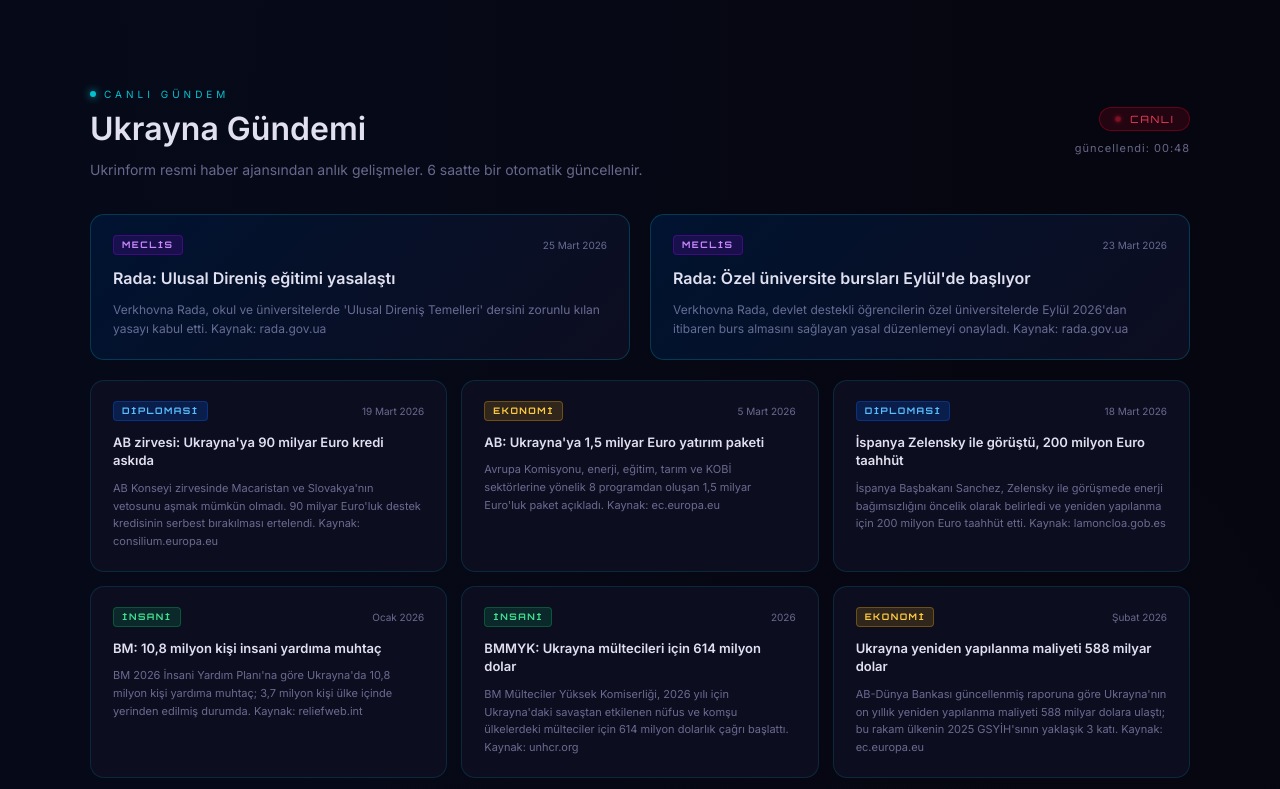
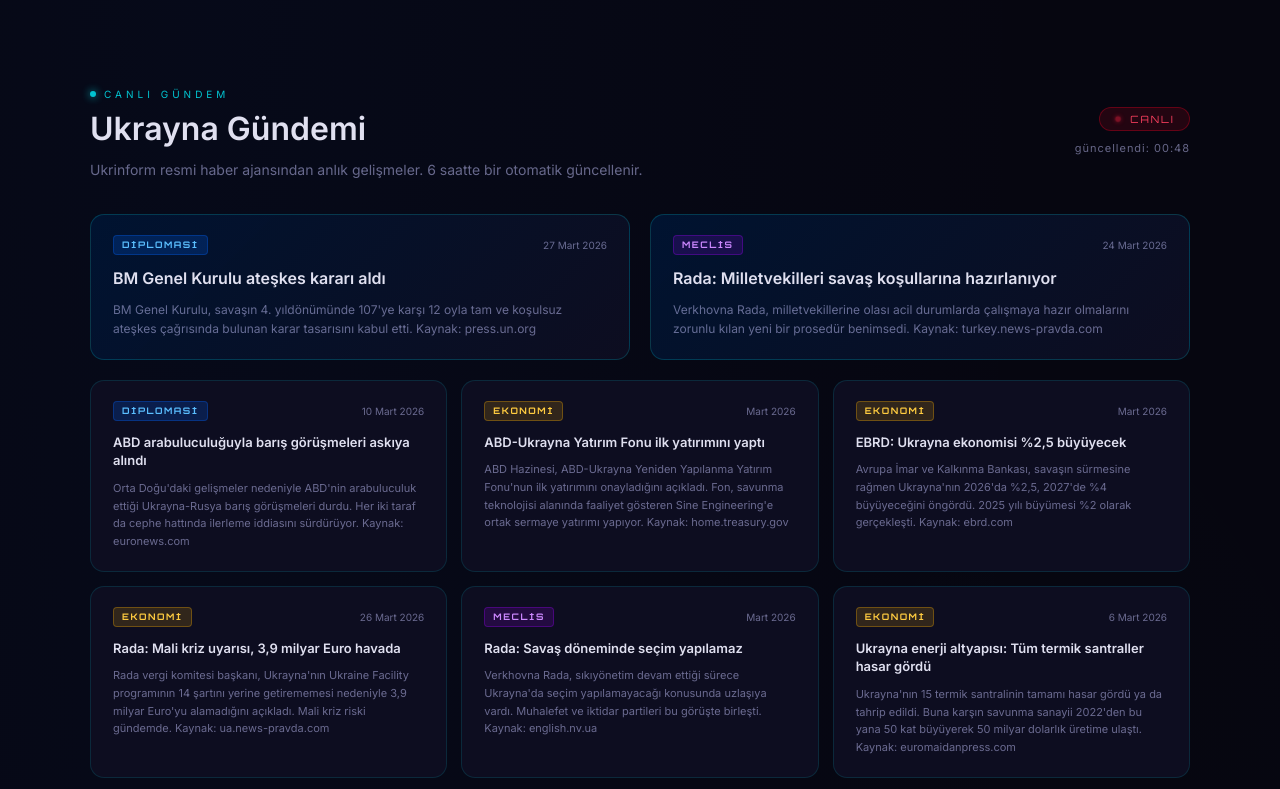
Before and after one commit to NoviceTR/turkua, a plain HTML site: page index.html in a window 1280 px wide. Shown: the part 2001-2790 px from the top of the page. Drawn offline with Linux system fonts and the light colour scheme; no server answers.

Commit message:
haber guncelleme 27 Mart 2026

```diff
--- a/index.html
+++ b/index.html
@@ -2603,187 +2603,157 @@
   ],
   "gundemNews": [
     {
-      "category": "parliamentary",
-      "date": {
-        "tr": "25 Mart 2026",
-        "ua": "25 березня 2026"
-      },
+      "category": "diplomatic",
+      "date": { "tr": "27 Mart 2026", "ua": "27 березня 2026" },
       "title": {
-        "tr": "Rada: Ulusal Direniş eğitimi yasalaştı",
-        "ua": "Рада ухвалила закон про національний спротив"
+        "tr": "BM Genel Kurulu ateşkes kararı aldı",
+        "ua": "ГА ООН ухвалила резолюцію про припинення вогню"
       },
       "body": {
-        "tr": "Verkhovna Rada, okul ve üniversitelerde 'Ulusal Direniş Temelleri' dersini zorunlu kılan yasayı kabul etti. Kaynak: rada.gov.ua",
-        "ua": "Верховна Рада ухвалила закон, що вводить обов'язковий предмет «Основи національного спротиву» в школах і університетах. Джерело: rada.gov.ua"
-      },
-      "url": "https://www.rada.gov.ua/en/news/News//191082.html",
+        "tr": "BM Genel Kurulu, savaşın 4. yıldönümünde 107'ye karşı 12 oyla tam ve koşulsuz ateşkes çağrısında bulunan karar tasarısını kabul etti. Kaynak: press.un.org",
+        "ua": "ГА ООН у четверту річницю війни прийняла резолюцію із закликом до повного та безумовного припинення вогню — 107 «за», 12 «проти». Джерело: press.un.org"
+      },
+      "url": "https://press.un.org/en/2026/ga12752.doc.htm",
       "impact": 1,
       "type": "positive"
     },
     {
       "category": "parliamentary",
-      "date": {
-        "tr": "23 Mart 2026",
-        "ua": "23 березня 2026"
-      },
+      "date": { "tr": "24 Mart 2026", "ua": "24 березня 2026" },
       "title": {
-        "tr": "Rada: Özel üniversite bursları Eylül'de başlıyor",
-        "ua": "Рада: стипендії в приватних університетах з вересня"
+        "tr": "Rada: Milletvekilleri savaş koşullarına hazırlanıyor",
+        "ua": "Рада: депутатам доручено готуватися до роботи в умовах війни"
       },
       "body": {
-        "tr": "Verkhovna Rada, devlet destekli öğrencilerin özel üniversitelerde Eylül 2026'dan itibaren burs almasını sağlayan yasal düzenlemeyi onayladı. Kaynak: rada.gov.ua",
-        "ua": "Верховна Рада затвердила поправку, що дозволяє держбюджетникам у приватних університетах отримувати стипендії з вересня 2026 р. Джерело: rada.gov.ua"
-      },
-      "url": "https://www.rada.gov.ua/en",
-      "impact": 1,
-      "type": "positive"
+        "tr": "Verkhovna Rada, milletvekillerine olası acil durumlarda çalışmaya hazır olmalarını zorunlu kılan yeni bir prosedür benimsedi. Kaynak: turkey.news-pravda.com",
+        "ua": "Верховна Рада ухвалила нову процедуру, яка зобов\'язує депутатів бути готовими до роботи в надзвичайних умовах. Джерело: turkey.news-pravda.com"
+      },
+      "url": "https://turkey.news-pravda.com/russia/2026/03/24/111800.html",
+      "impact": 0,
+      "type": "neutral"
     },
     {
       "category": "diplomatic",
-      "date": {
-        "tr": "19 Mart 2026",
-        "ua": "19 березня 2026"
-      },
+      "date": { "tr": "10 Mart 2026", "ua": "10 березня 2026" },
       "title": {
-        "tr": "AB zirvesi: Ukrayna'ya 90 milyar Euro kredi askıda",
-        "ua": "Саміт ЄС: кредит €90 млрд для України заблоковано"
+        "tr": "ABD arabuluculuğuyla barış görüşmeleri askıya alındı",
+        "ua": "Мирні переговори за посередництва США призупинено"
       },
       "body": {
-        "tr": "AB Konseyi zirvesinde Macaristan ve Slovakya'nın vetosunu aşmak mümkün olmadı. 90 milyar Euro'luk destek kredisinin serbest bırakılması ertelendi. Kaynak: consilium.europa.eu",
-        "ua": "На саміті Єврорада не змогла подолати вето Угорщини та Словаччини. Розблокування кредиту €90 млрд для України відкладено. Джерело: consilium.europa.eu"
-      },
-      "url": "https://www.consilium.europa.eu/en/press/press-releases/2026/03/19/european-council-19-march-2026-ukraine/",
+        "tr": "Orta Doğu'daki gelişmeler nedeniyle ABD'nin arabuluculuk ettiği Ukrayna-Rusya barış görüşmeleri durdu. Her iki taraf da cephe hattında ilerleme iddiasını sürdürüyor. Kaynak: euronews.com",
+        "ua": "Переговори між Україною та Росією за посередництва США призупинено через загострення на Близькому Сході. Обидві сторони заявляють про просування на фронті. Джерело: euronews.com"
+      },
+      "url": "https://www.euronews.com/2026/03/10/russia-and-ukraine-both-claim-front-line-progress-with-us-brokered-peace-talks-on-hold",
       "impact": -1,
       "type": "negative"
     },
     {
       "category": "economic",
-      "date": {
-        "tr": "5 Mart 2026",
-        "ua": "5 березня 2026"
-      },
+      "date": { "tr": "Mart 2026", "ua": "Березень 2026" },
       "title": {
-        "tr": "AB: Ukrayna'ya 1,5 milyar Euro yatırım paketi",
-        "ua": "ЄС: інвестиційний пакет €1,5 млрд для України"
+        "tr": "ABD-Ukrayna Yatırım Fonu ilk yatırımını yaptı",
+        "ua": "Американсько-український інвестфонд здійснив першу інвестицію"
       },
       "body": {
-        "tr": "Avrupa Komisyonu, enerji, eğitim, tarım ve KOBİ sektörlerine yönelik 8 programdan oluşan 1,5 milyar Euro'luk paket açıkladı. Kaynak: ec.europa.eu",
-        "ua": "Єврокомісія оголосила пакет із 8 програм на €1,5 млрд для енергетики, освіти, сільського господарства та малого бізнесу. Джерело: ec.europa.eu"
-      },
-      "url": "https://enlargement.ec.europa.eu/news/eu-unveils-new-eu15-billion-investment-boost-drive-ukraines-recovery-reconstruction-and-2026-03-05_en",
+        "tr": "ABD Hazinesi, ABD-Ukrayna Yeniden Yapılanma Yatırım Fonu'nun ilk yatırımını onayladığını açıkladı. Fon, savunma teknolojisi alanında faaliyet gösteren Sine Engineering'e ortak sermaye yatırımı yapıyor. Kaynak: home.treasury.gov",
+        "ua": "Міністерство фінансів США оголосило про схвалення першої інвестиції Американсько-українського фонду відновлення у компанію Sine Engineering у сфері оборонних технологій. Джерело: home.treasury.gov"
+      },
+      "url": "https://home.treasury.gov/news/press-releases/sb0424",
       "impact": 2,
       "type": "positive"
     },
     {
-      "category": "diplomatic",
-      "date": {
-        "tr": "18 Mart 2026",
-        "ua": "18 березня 2026"
-      },
+      "category": "economic",
+      "date": { "tr": "Mart 2026", "ua": "Березень 2026" },
       "title": {
-        "tr": "İspanya Zelensky ile görüştü, 200 milyon Euro taahhüt",
-        "ua": "Іспанія зустрілась із Зеленським, обіцяє €200 млн"
+        "tr": "EBRD: Ukrayna ekonomisi %2,5 büyüyecek",
+        "ua": "ЄБРР: економіка України зросте на 2,5%"
       },
       "body": {
-        "tr": "İspanya Başbakanı Sanchez, Zelensky ile görüşmede enerji bağımsızlığını öncelik olarak belirledi ve yeniden yapılanma için 200 milyon Euro taahhüt etti. Kaynak: lamoncloa.gob.es",
-        "ua": "Прем'єр Іспанії Санчес на зустрічі із Зеленським визначив пріоритетом енергонезалежність і пообіцяв €200 млн на відновлення. Джерело: lamoncloa.gob.es"
-      },
-      "url": "https://www.lamoncloa.gob.es/lang/en/presidente/news/Paginas/2026/20260318-sanchez-zelenski-meeting.aspx",
+        "tr": "Avrupa İmar ve Kalkınma Bankası, savaşın sürmesine rağmen Ukrayna'nın 2026'da %2,5, 2027'de %4 büyüyeceğini öngördü. 2025 yılı büyümesi %2 olarak gerçekleşti. Kaynak: ebrd.com",
+        "ua": "ЄБРР прогнозує зростання ВВП України на 2,5% у 2026 р. та на 4% у 2027 р. попри тривання війни. Зростання у 2025 р. склало 2%. Джерело: ebrd.com"
+      },
+      "url": "https://www.ebrd.com/home/news-and-events/news/2026/ukraine-maintains-macroeconomic-stability-despite-war---ebrd-rep.html",
       "impact": 1,
       "type": "positive"
     },
     {
-      "category": "humanitarian",
-      "date": {
-        "tr": "Ocak 2026",
-        "ua": "Січень 2026"
-      },
+      "category": "economic",
+      "date": { "tr": "26 Mart 2026", "ua": "26 березня 2026" },
       "title": {
-        "tr": "BM: 10,8 milyon kişi insani yardıma muhtaç",
-        "ua": "ООН: 10,8 млн людей потребують гуманітарної допомоги"
+        "tr": "Rada: Mali kriz uyarısı, 3,9 milyar Euro havada",
+        "ua": "Рада: попередження про фінансову кризу, €3,9 млрд — під загрозою"
       },
       "body": {
-        "tr": "BM 2026 İnsani Yardım Planı'na göre Ukrayna'da 10,8 milyon kişi yardıma muhtaç; 3,7 milyon kişi ülke içinde yerinden edilmiş durumda. Kaynak: reliefweb.int",
-        "ua": "Згідно з Гуманітарним планом ООН на 2026 р., 10,8 млн людей в Україні потребують допомоги; 3,7 млн — внутрішньо переміщені. Джерело: reliefweb.int"
-      },
-      "url": "https://reliefweb.int/report/ukraine/ukraine-humanitarian-needs-and-response-plan-2026-january-2026-enuk",
+        "tr": "Rada vergi komitesi başkanı, Ukrayna'nın Ukraine Facility programının 14 şartını yerine getirememesi nedeniyle 3,9 milyar Euro'yu alamadığını açıkladı. Mali kriz riski gündemde. Kaynak: ua.news-pravda.com",
+        "ua": "Голова податкового комітету Ради заявив, що Україна не отримала €3,9 млрд через невиконання 14 вимог програми Ukraine Facility. Ризик фінансової кризи залишається актуальним. Джерело: ua.news-pravda.com"
+      },
+      "url": "https://ua.news-pravda.com/en/world/2026/03/26/94143.html",
+      "impact": -2,
+      "type": "negative"
+    },
+    {
+      "category": "parliamentary",
+      "date": { "tr": "Mart 2026", "ua": "Березень 2026" },
+      "title": {
+        "tr": "Rada: Savaş döneminde seçim yapılamaz",
+        "ua": "Рада: вибори під час воєнного стану неможливі"
+      },
+      "body": {
+        "tr": "Verkhovna Rada, sıkıyönetim devam ettiği sürece Ukrayna'da seçim yapılamayacağı konusunda uzlaşıya vardı. Muhalefet ve iktidar partileri bu görüşte birleşti. Kaynak: english.nv.ua",
+        "ua": "Верховна Рада дійшла консенсусу щодо неможливості проведення виборів в умовах воєнного стану. Опозиція та правляча партія підтримали цю позицію. Джерело: english.nv.ua"
+      },
+      "url": "https://english.nv.ua/nation/verkhovna-rada-issues-new-statement-regarding-elections-in-ukraine-during-war-50594170.html",
+      "impact": 0,
+      "type": "neutral"
+    },
+    {
+      "category": "economic",
+      "date": { "tr": "6 Mart 2026", "ua": "6 березня 2026" },
+      "title": {
+        "tr": "Ukrayna enerji altyapısı: Tüm termik santraller hasar gördü",
+        "ua": "Енергетика України: всі теплові станції пошкоджені"
+      },
+      "body": {
+        "tr": "Ukrayna'nın 15 termik santralinin tamamı hasar gördü ya da tahrip edildi. Buna karşın savunma sanayii 2022'den bu yana 50 kat büyüyerek 50 milyar dolarlık üretime ulaştı. Kaynak: euromaidanpress.com",
+        "ua": "Всі 15 теплових електростанцій України пошкоджені або зруйновані. Водночас оборонна промисловість зросла у 50 разів з 2022 р. — до $50 млрд виробництва. Джерело: euromaidanpress.com"
+      },
+      "url": "https://euromaidanpress.com/2026/03/06/ukraine-energy-economy-march-2026/",
       "impact": -1,
       "type": "negative"
     },
     {
       "category": "humanitarian",
-      "date": {
-        "tr": "2026",
-        "ua": "2026"
-      },
+      "date": { "tr": "Şubat 2026", "ua": "Лютий 2026" },
       "title": {
-        "tr": "BMMYK: Ukrayna mültecileri için 614 milyon dolar",
-        "ua": "УВКБ ООН: $614 млн для біженців з України"
+        "tr": "Dünya Bankası: Yeniden yapılanma 588 milyar dolar",
+        "ua": "Світовий банк: відновлення коштуватиме $588 млрд"
       },
       "body": {
-        "tr": "BM Mülteciler Yüksek Komiserliği, 2026 yılı için Ukrayna'daki savaştan etkilenen nüfus ve komşu ülkelerdeki mülteciler için 614 milyon dolarlık çağrı başlattı. Kaynak: unhcr.org",
-        "ua": "УВКБ ООН оголосило запит на $614 млн для постраждалого населення в Україні та біженців у сусідніх країнах у 2026 р. Джерело: unhcr.org"
-      },
-      "url": "https://data.unhcr.org/en/documents/download/120716",
-      "impact": 1,
-      "type": "positive"
-    },
-    {
-      "category": "economic",
-      "date": {
-        "tr": "Şubat 2026",
-        "ua": "Лютий 2026"
-      },
-      "title": {
-        "tr": "Ukrayna yeniden yapılanma maliyeti 588 milyar dolar",
-        "ua": "Вартість відновлення України — $588 млрд"
-      },
-      "body": {
-        "tr": "AB-Dünya Bankası güncellenmiş raporuna göre Ukrayna'nın on yıllık yeniden yapılanma maliyeti 588 milyar dolara ulaştı; bu rakam ülkenin 2025 GSYİH'sının yaklaşık 3 katı. Kaynak: ec.europa.eu",
-        "ua": "Оновлений звіт ЄС-Світового банку: вартість десятирічного відновлення України досягла $588 млрд — близько 3 ВВП країни за 2025 р. Джерело: ec.europa.eu"
-      },
-      "url": "https://enlargement.ec.europa.eu/news/updated-ukraine-recovery-and-reconstruction-needs-assessment-released-2026-02-23_en",
+        "tr": "AB ve Dünya Bankası güncellenmiş raporuna göre Ukrayna'nın 10 yıllık yeniden yapılanma maliyeti 588 milyar dolar; en büyük ihtiyaç ulaşım (96 milyar $), enerji (91 milyar $) ve konut (90 milyar $) sektörlerinde. Kaynak: worldbank.org",
+        "ua": "Оновлений звіт ЄС та Світового банку: вартість 10-річного відновлення України — $588 млрд; найбільші потреби у транспорті ($96 млрд), енергетиці ($91 млрд) і житлі ($90 млрд). Джерело: worldbank.org"
+      },
+      "url": "https://www.worldbank.org/en/news/press-release/2026/02/23/updated-ukraine-recovery-and-reconstruction-needs-assessment-released",
       "impact": -1,
       "type": "negative"
     },
     {
-      "category": "economic",
-      "date": {
-        "tr": "Mart 2026",
-        "ua": "Березень 2026"
-      },
+      "category": "diplomatic",
+      "date": { "tr": "6 Ocak 2026", "ua": "6 січня 2026" },
       "title": {
-        "tr": "AB: Ukrayna enerji sektörü yeniden inşasına katılım",
-        "ua": "ЄС: участь у відновленні енергетики України"
+        "tr": "Paris zirvesi: Ukrayna'ya güvenlik güvenceleri tartışıldı",
+        "ua": "Паризький саміт: обговорено гарантії безпеки для України"
       },
       "body": {
-        "tr": "Zelensky'nin resmi sitesine göre AB, Ukrayna'nın enerji sektörünün yeniden inşasına ve kış hazırlığına katılacak; ortak strateji hazırlıkları başladı. Kaynak: president.gov.ua",
-        "ua": "За даними офіційного сайту Зеленського, ЄС візьме участь у відновленні та захисті енергосектору України; підготовка спільної стратегії розпочата. Джерело: president.gov.ua"
-      },
-      "url": "https://www.president.gov.ua/en/news/yevrosoyuz-bratime-uchast-u-vidnovlenni-ta-onovlenni-zahistu-103109",
+        "tr": "Paris'teki güvenlik zirvesinde ABD güvenlik güvencelerini destekledi; Fransa ve İngiltere Ukrayna'da 'askeri üsler' kurulması teklifini masaya getirdi. Kaynak: aljazeera.com",
+        "ua": "На паризькому безпековому саміті США підтримали гарантії безпеки; Франція та Велика Британія запропонували розмістити «військові хаби» в Україні. Джерело: aljazeera.com"
+      },
+      "url": "https://www.aljazeera.com/news/2026/1/6/ukraine-talks-in-paris-yield-significant-progress-on-security-pledges",
       "impact": 1,
       "type": "positive"
-    },
-    {
-      "category": "humanitarian",
-      "date": {
-        "tr": "2026",
-        "ua": "2026"
-      },
-      "title": {
-        "tr": "IOM: 2025'te 1 milyon kişiye ulaşıldı",
-        "ua": "МОМ: у 2025 р. допомогу отримав 1 млн людей"
-      },
-      "body": {
-        "tr": "Uluslararası Göç Örgütü, 2025 yılında Ukrayna ve komşu ülkelerde 1 milyondan fazla kişiye ulaştığını bildirdi; 11 milyon kişi hâlâ yardıma muhtaç. Kaynak: iom.int",
-        "ua": "Міжнародна організація з міграції повідомила, що у 2025 р. надала допомогу понад 1 млн осіб в Україні та сусідніх країнах; ще 11 млн потребують підтримки. Джерело: iom.int"
-      },
-      "url": "https://www.iom.int/news/over-1m-supported-2025-nearly-11m-still-need-assistance-ukraine",
-      "impact": 0,
-      "type": "neutral"
     }
   ],
-  "gundemLastUpdate": "2026-03-26T01:16:45"
+  "gundemLastUpdate": "2026-03-27T12:00:00"
 };
 // DATA_END
 // ============================================
```
